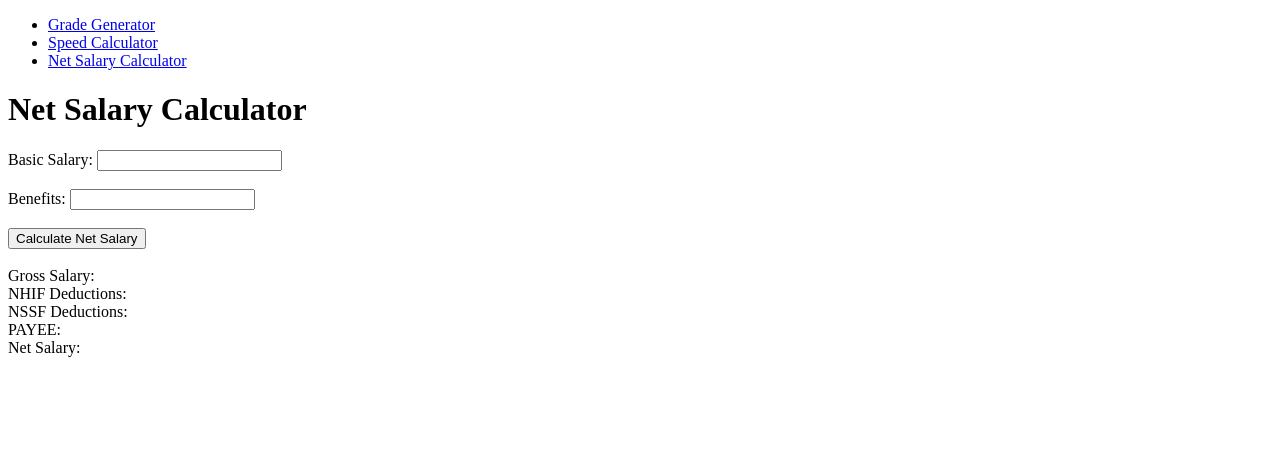
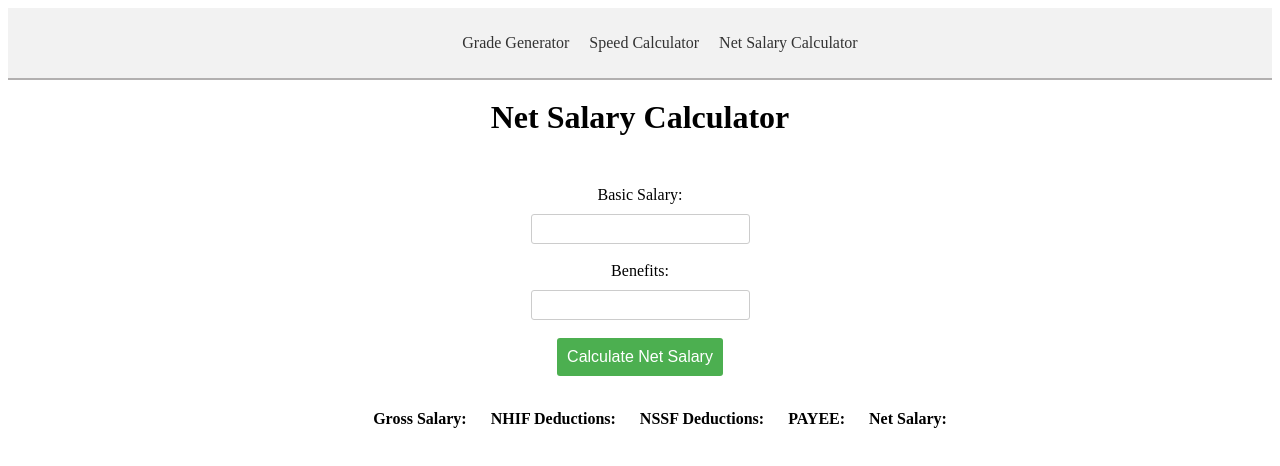
Before and after one commit to faithmwangi/phase-1-code-challenge, a plain HTML site: page netpay.html in a window 1280 px wide. Drawn offline with Linux system fonts and the light colour scheme.

Commit message:
Edit netpay.css

```diff
--- a/netpay.css
+++ b/netpay.css
@@ -0,0 +1,86 @@
+/* Style the navigation bar */
+nav {
+    background-color: #f2f2f2;
+    box-shadow: rgb(178, 176, 176) 0px 2px;
+    padding: 10px;
+    margin-bottom: 20px;
+  }
+
+  nav ul {
+    list-style: none;
+    display: flex;
+    justify-content: center;
+  }
+
+  nav li {
+    margin-right: 20px;
+  }
+
+  nav a {
+    text-decoration: none;
+    color: #333;
+  }
+
+  nav a:hover {
+    color: #666;
+  }
+  /* Style the header */
+  h1 {
+    text-align: center;
+
+  }
+  /* Style the form */
+  form {
+    text-align: center;
+    margin-top: 50px;
+  }
+
+  label {
+    display: block;
+    margin-bottom: 10px;
+  }
+
+  input[type="number"] {
+    padding: 5px;
+    border-radius: 3px;
+    border: 1px solid #ccc;
+    font-size: 16px;
+  }
+  /*style the button */
+  button[type="button"] {
+    background-color: #4CAF50;
+    border: none;
+    color: white;
+    padding: 10px;
+    text-align: center;
+    text-decoration: none;
+    display: inline-block;
+    font-size: 16px;
+    border-radius: 3px;
+    cursor: pointer;
+  }
+
+ button[type="button"]:hover {
+    background-color: #3e8e41;
+  }
+
+  ul {
+    text-align: center;
+  }
+
+  ul li {
+    display: inline-block;
+    margin: 0 10px;
+    text-align: left;
+  }
+
+  ul li label {
+    display: block;
+    text-align: center;
+    font-weight: bold;
+  }
+
+  ul li span {
+    display: block;
+    text-align: center;
+  }
--- a/netpay.html
+++ b/netpay.html
@@ -25,18 +25,15 @@
         <br><br>
         <button type="button" onclick="calculateNetSalary()">Calculate Net Salary</button>
         <br><br>
-        <label for="grossSalary">Gross Salary:</label>
-        <label id="grossSalary"></label><br>
-        <label for="nhifDeductions">NHIF Deductions:</label>
-        <label id="nhifDeductions"></label><br>
-        <label for="nssfDeductions">NSSF Deductions:</label>
-        <label id="nssfDeductions"></label><br>
-        <label for="payee">PAYEE:</label>
-        <label id="payee"></label><br>
-        <label for="netSalary">Net Salary:</label>
-        <label id="netSalary"></label>
+        <ul>
+            <li><label for="grossSalary">Gross Salary:</label><label id="grossSalary"></label></li>
+            <li><label for="nhifDeductions">NHIF Deductions:</label><label id="nhifDeductions"></label></li>
+            <li><label for="nssfDeductions">NSSF Deductions:</label><label id="nssfDeductions"></label></li>
+            <li><label for="payee">PAYEE:</label><label id="payee"></label></li>
+            <li><label for="netSalary">Net Salary:</label><label id="netSalary"></label></li>
+        </ul>
     </form>
     <div id="output"></div>
-    <script src="grade.js"></script>
 </body>
+<script src="netpay.js"></script>
 </html>
--- a/netpay.js
+++ b/netpay.js
@@ -21,9 +21,9 @@ function calculateNetSalary() {
     const netSalary = grossSalary - nssfDeductions - payee - nhifDeductions;
 
     // Display the results in the HTML document
-    document.getElementById("grossSalary").innerHTML = `Gross Salary: ${grossSalary}`;
-    document.getElementById("nhifDeductions").innerHTML = `NHIF Deductions: ${nhifDeductions}`;
-    document.getElementById("nssfDeductions").innerHTML = `NSSF Deductions: ${nssfDeductions}`;
-    document.getElementById("payee").innerHTML = `PAYE: ${payee}`;
-    document.getElementById("netSalary").innerHTML = `Net Salary: ${netSalary}`;
+    document.getElementById("grossSalary").innerHTML = `${grossSalary}`;
+    document.getElementById("nhifDeductions").innerHTML = `${nhifDeductions}`;
+    document.getElementById("nssfDeductions").innerHTML = `${nssfDeductions}`;
+    document.getElementById("payee").innerHTML = `${payee}`;
+    document.getElementById("netSalary").innerHTML = `${netSalary}`;
   }
```
Also changed, not shown: grade.html (+1 -1 lines).
